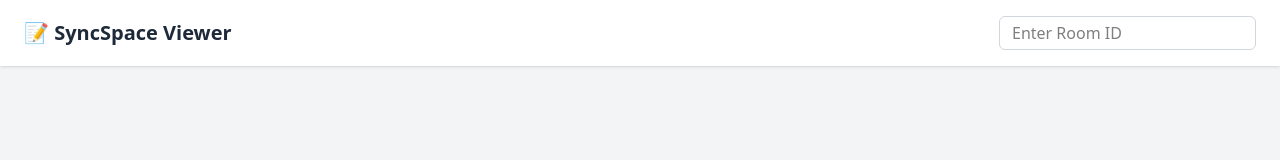
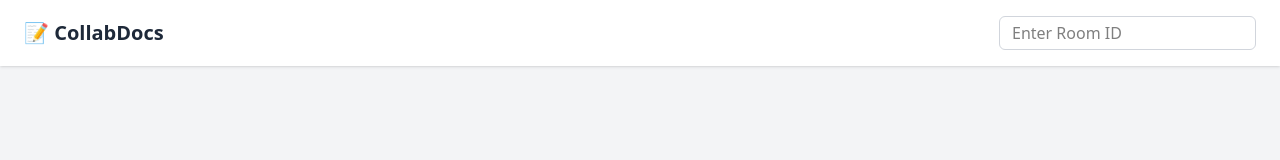
Before and after one commit to OmSharma42306/collborative-docs-app, a React (Vite) app in the folder frontend/: page /receiver in a window 1280 px wide. Shown: the top 160 px of the page. Built offline with nearby package versions, Linux system fonts and the light colour scheme; no server answers.

Commit message:
feat:fixed-build-error-issue-for-unused-variable-and-removed-unused-code.

```diff
--- a/frontend/src/components/TipTap.tsx
+++ b/frontend/src/components/TipTap.tsx
@@ -1,196 +1,3 @@
-// import { useEditor, EditorContent } from "@tiptap/react";
-// import StarterKit from "@tiptap/starter-kit";
-// import React, { useEffect, useState } from "react";
-// import { RemoteCursorExtension } from "./utils/remote-cursor-plugin";
-
-
-// import Document from '@tiptap/extension-document'
-// import Paragraph from '@tiptap/extension-paragraph'
-// import Text from '@tiptap/extension-text'
-
-// // Socket Messages and Data types
-
-// interface SocketData{
-//   msg:string;
-//   data:CursorData;
-//   type:string;
-// }
-
-// // interface for Position of Cursors
-
-// interface CursorPostions{
-//   from:number;
-//   to:number
-// }
-
-// // websocket incomming data types
-// interface CursorData{
-//   userId:string;
-//   name:string;
-//   from:number;
-//   to:number;
-//   color:string;
-// }
-
-
-// const host = import.meta.env.VITE_HOST
-// const myUserId:string = "omya";
-
-// const TextEditor: React.FC = () => {
-
-//   const [socket,setSocket] = useState<WebSocket>();
-//   const [text,setText] = useState<string|null>("");
-//   const [roomId,setRoomId] = useState<string>("");
-//   const [roomCreated,setRoomCreated] = useState<Boolean>(false);
-//   const [remoteCursors, setRemoteCursors] = useState<Record<string, { from: number, to: number, color: string, name: string }>>({});
-
-
-//   // useeffect for socket initialization.
-
-//   function generateRoomId(){
-//     const randomNumber:string = Math.floor(1000000+ Math.random() * 9000000).toString();
-//     setRoomId(randomNumber);
-//   }
-
-
-//     console.log("TRIGGERD")
-//     useEffect(()=>{
-//       const socket = new WebSocket(`wss://${host}/ws/${roomId}`);
-
-//       console.log("RoomID",roomId);
-//       if(!socket || socket.readyState !== WebSocket.OPEN){
-//         console.log("Sockets are Not Connected!");
-//       }
-
-//       socket.onopen = () =>{
-//         console.log("Sockets are Connected!");
-//         setSocket(socket);
-//       }
-
-
-
-//       return ()=>{
-//         socket.close();
-//       }
-
-//     },[roomId]);
-
-
-
-
-//   // Sending Edits event to WebSocket Server through Sockets.
-//   useEffect(()=>{
-//     if(!socket || socket.readyState !== WebSocket.OPEN){
-//       console.log("Sockets are Not Connected!");
-//       return;
-//     }
-//     socket?.send(JSON.stringify({type:"sender-edit",data:text}))
-//   },[text])
-
-//   if(socket){
-//     socket.onmessage = async (event:any) =>{
-//       const {msg,data,type}:SocketData= JSON.parse(event.data);
-//       console.log(msg);
-//       setRoomCreated(true);
-
-//       if(type === "receiverData"){
-//         editor?.commands.setContent(`<p>${data}</p>`);
-//       }else if(type === "senderCursor" || type === "receiverCursor"){
-//         const {userId,name,from,to,color}:CursorData = data;
-//         if(userId !== myUserId){
-//           setRemoteCursors(prev=>({
-//             ...prev,
-//             [userId]:{from,to,name,color}
-//           }))
-//         }
-//       }
-
-//     }
-//   }
-
-//   // Editor Area Stuff.
-//   const editor = useEditor({
-//     extensions: [StarterKit,Document,Paragraph,Text,
-
-//       RemoteCursorExtension.configure({
-//         cursors:remoteCursors,
-//       })
-//     ], // Basic formatting (bold, italic, lists, etc.)
-//     content:
-//     // "<p>Start writing...</p>", // Initial content
-//     `
-//     <p>
-//       This is a radically reduced version of Tiptap. It has support for a document, with paragraphs and text. That’s it. It’s probably too much for real minimalists though.
-//     </p>
-//     <p>
-//       The paragraph extension is not really required, but you need at least one node. Sure, that node can be something different.
-//     </p>
-//   `,
-//     onUpdate: ({editor}) => {
-//         // get content in JSON format.
-//         const content = editor.getJSON();
-//         let extractedContent:string|any = "";
-//         content.content?.map(co=>{
-//             co.content?.map(c=>{
-//                  extractedContent+=c.text;
-//             })
-
-//         })
-//         setText(extractedContent);
-//     },
-//     onSelectionUpdate:({editor})=>{
-//       const {from,to}:CursorPostions = editor.state.selection;
-
-//       socket?.send(JSON.stringify({
-//         type:"cursor-update-sender",
-//         userId:"omya",
-//         name:"Omya",
-//         color:"Blue",
-//         from,
-//         to,
-//       }))
-
-//     }
-//   }
-// );
-
-// useEffect(() => {
-//   if (!editor) return
-
-//   editor.view.dispatch(
-//     editor.view.state.tr.setMeta('remoteCursorPlugin', {
-//       cursors: remoteCursors,
-//     })
-//   )
-// }, [remoteCursors])
-
-
-//   return (
-//     <div>
-//       <button onClick={generateRoomId}>Create Room Id</button>
-
-//       {roomId?<div>
-//         <h1>RoomId : {roomId}</h1>
-//         <button onClick={()=>{
-//         socket?.send(JSON.stringify({type:"sender",roomId:roomId}))
-//       }}>Connect</button>
-//       </div>
-//       :"" }
-
-//     {roomCreated?<div className="editor-container">
-//       <EditorContent  editor={editor} />
-
-
-//     </div>:""}
-//     </div>
-//   );
-// };
-
-// export default TextEditor;
-
-
-// Added UI STUFF TO EDITOR....
-
 import { useEditor, EditorContent } from "@tiptap/react";
 import StarterKit from "@tiptap/starter-kit";
 import React, { useEffect, useState } from "react";
@@ -320,7 +127,7 @@ const TextEditor: React.FC = () => {
     <div className="min-h-screen bg-gray-100 font-sans">
       {/* Header */}
       <header className="bg-white shadow px-6 py-4 flex justify-between items-center">
-        <h1 className="text-xl font-bold text-gray-800">📄 SyncSpace Docs</h1>
+        <h1 className="text-xl font-bold text-gray-800">📄 CollabDocs</h1>
         <div className="flex items-center gap-3">
           {!roomCreated && (
             <button
--- a/frontend/src/components/TipTap2.tsx
+++ b/frontend/src/components/TipTap2.tsx
@@ -1,162 +1,8 @@
-// import { useEditor, EditorContent } from "@tiptap/react";
-// import StarterKit from "@tiptap/starter-kit";
-// import React, { useEffect, useState } from "react";
-// import "../styles/Editor.css"; // Add basic styles
-// import { RemoteCursorExtension } from "./utils/remote-cursor-plugin";
-
-// // Socket Messages and Data types
-
-// interface SocketData{
-//   msg:string;
-//   data:CursorData;
-//   type:string;
-// }
-
-// // interface for Position of Cursors
-
-// interface CursorPostions{
-//   from:number;
-//   to:number
-// }
-
-// // websocket incomming data types
-// interface CursorData{
-//   userId:string;
-//   name:string;
-//   from:number;
-//   to:number;
-//   color:string;
-// }
-
-// const host = import.meta.env.VITE_HOST
-
-// // todo declaring just for test , later getting dynamically the name.
-// const myUserId:string = "sagya";
-
-// const TextEditor2: React.FC = () => {
-
-//   const [socket,setSocket] = useState<WebSocket>();
-//   const [text,setText] = useState<string|null>("");
-//   const [roomId,setRoomId] = useState<string>("");
-//   const [roomCreated,setRoomCreated] = useState<Boolean>(false);
-//   const [remoteCursors, setRemoteCursors] = useState<Record<string, { from: number, to: number, color: string, name: string }>>({});
-
-//   // useeffect for socket initialization.
-
-//   useEffect(()=>{
-//     const socket = new WebSocket(`wss://${host}/ws/${roomId}`);
-
-//     if(!socket || socket.readyState !== WebSocket.OPEN){
-//       console.log("Sockets are Not Connected!");
-//     }
-
-//     socket.onopen = () =>{
-//       console.log("Sockets are Connected!");
-//       setSocket(socket);
-//     }
-
-//     return ()=>{
-//       socket.close(); // cleanup when component unmounts.// doubt.
-//     }
-
-//     // for when the text state changes the socket will send an data to ws server.
-//   },[]);
-
-//   // Sending Edits event to WebSocket Server through Sockets.
-//   useEffect(()=>{
-
-//     socket?.send(JSON.stringify({type:"receiver-edit",data:text}))
-//   },[text])
-
-
-//  useEffect(()=>{
-//   if(!socket) return;
-//   socket.onmessage = (event:any) =>{
-//     console.log(event.data);
-//     const {msg,data,type}:SocketData = JSON.parse(event.data);
-//     console.log(msg);
-//     setRoomCreated(true);
-
-//     if(type === "senderData"){
-//       editor?.commands.setContent(`<p>${data}</p>`)
-//     }else if(type === "senderCursor" || type === "receiverCursor"){
-//       const {userId,name,from,to,color}:CursorData = data;
-
-//       if(userId !== myUserId){
-//         setRemoteCursors(prev=>({
-//           ...prev,
-//           [userId]:{from,to,name,color}
-//         }))
-//       }
-//     }
-//   }
-//  })
-
-//  // Editor Stuff.
-//   const editor = useEditor({
-//     extensions: [StarterKit,RemoteCursorExtension.configure({
-//       cursors:remoteCursors
-//     })], // Basic formatting (bold, italic, lists, etc.)
-//     content: "<p>Start writing...</p>", // Initial content
-//     onUpdate: ({editor}) => {
-//         // get content in JSON format.
-//         const content = editor.getJSON();
-//         let extractedContent:string|any = "";
-//         content.content?.map(co=>{
-//             co.content?.map(c=>{
-//                  extractedContent+=c.text;
-//             })
-
-//         })
-//         setText(extractedContent);
-//     },
-//     onSelectionUpdate:({editor})=>{
-
-//       const {from,to}:CursorPostions = editor.state.selection;
-//       socket?.send(JSON.stringify({
-//         type:"cursor-update-receiver",
-//         userId:"sagya",
-//         name:"Sagar",
-//         color:"Blue",
-//         from,
-//         to,
-//       }))
-//     }
-//   }
-// );
-// useEffect(() => {
-//   if (!editor) return
-
-//   editor.view.dispatch(
-//     editor.view.state.tr.setMeta('remoteCursorPlugin', {
-//       cursors: remoteCursors,
-//     })
-//   )
-// }, [remoteCursors])
-
-//   return (
-//     <div>
-//       <h1>Enter RoomId given by Sender!</h1>
-//       <input type="text" placeholder="Enter RoomId" onChange={(e)=>{
-//         setRoomId(e.target.value);
-//       }} />
-//       {roomId?<button onClick={()=>{
-//         socket?.send(JSON.stringify({type:"receiver",roomId:roomId}))
-//       }}>Connect</button>:""}
-// {roomCreated?<div className="editor-container">
-//       <EditorContent editor={editor} />
-//     </div>:""}
-//     </div>
-//   );
-// };
-
-// export default TextEditor2;
-
 import { useEditor, EditorContent } from "@tiptap/react";
 import StarterKit from "@tiptap/starter-kit";
 import React, { useEffect, useState } from "react";
 import { RemoteCursorExtension } from "./utils/remote-cursor-plugin";
-import { Bold, Italic, List, Heading1, Heading2, Users, Share2 } from "lucide-react";
+import { Bold, Italic, List, Heading1, Heading2, Share2 } from "lucide-react";
 
 interface SocketData {
   msg: string;
@@ -273,7 +119,7 @@ const TextEditor2: React.FC = () => {
     <div className="min-h-screen bg-gray-100 font-sans">
       {/* Header */}
       <header className="bg-white shadow px-6 py-4 flex justify-between items-center">
-        <h1 className="text-xl font-bold text-gray-800">📝 SyncSpace Viewer</h1>
+        <h1 className="text-xl font-bold text-gray-800">📝 CollabDocs</h1>
         <div className="flex items-center gap-3">
           {!roomCreated && (
             <input
```
